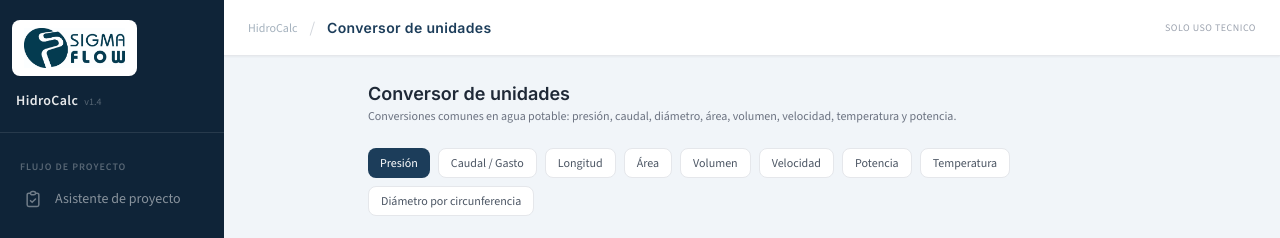
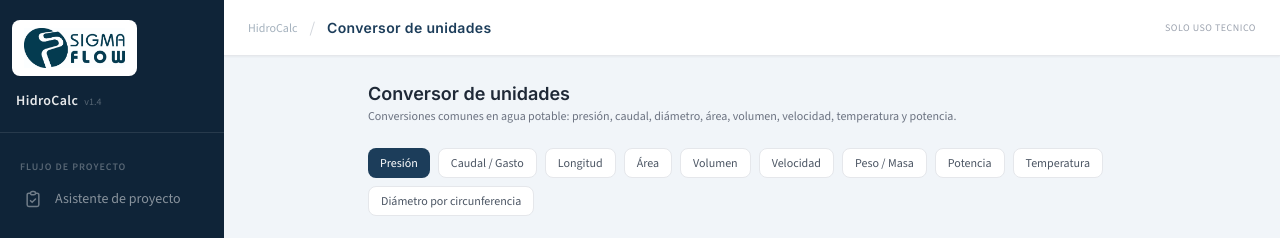
Before and after one commit to simexco/hidrocalc, a Next.js app: page /conversor in a window 1280 px wide. Shown: the top 238 px of the page. Built offline with nearby package versions, Linux system fonts and the light colour scheme.

Commit message:
Conversor: nueva categoria Peso/Masa (g, kg, tonelada metrica, onza, libra, ton US)

```diff
--- a/src/app/(modules)/conversor/page.tsx
+++ b/src/app/(modules)/conversor/page.tsx
@@ -72,6 +72,17 @@ const CATEGORIAS: Categoria[] = [
       { u: "m/s", f: 1 },
       { u: "ft/s", f: 3.2808399 },
       { u: "km/h", f: 3.6 },
+    ],
+  },
+  {
+    key: "peso", label: "Peso / Masa", base: "kg",
+    units: [
+      { u: "g", f: 1000, nota: "gramos" },
+      { u: "kg", f: 1 },
+      { u: "t", f: 0.001, nota: "tonelada métrica" },
+      { u: "oz", f: 35.273962, nota: "onza" },
+      { u: "lb", f: 2.2046226, nota: "libra" },
+      { u: "ton US", f: 0.0011023113, nota: "short ton" },
     ],
   },
   {
```
